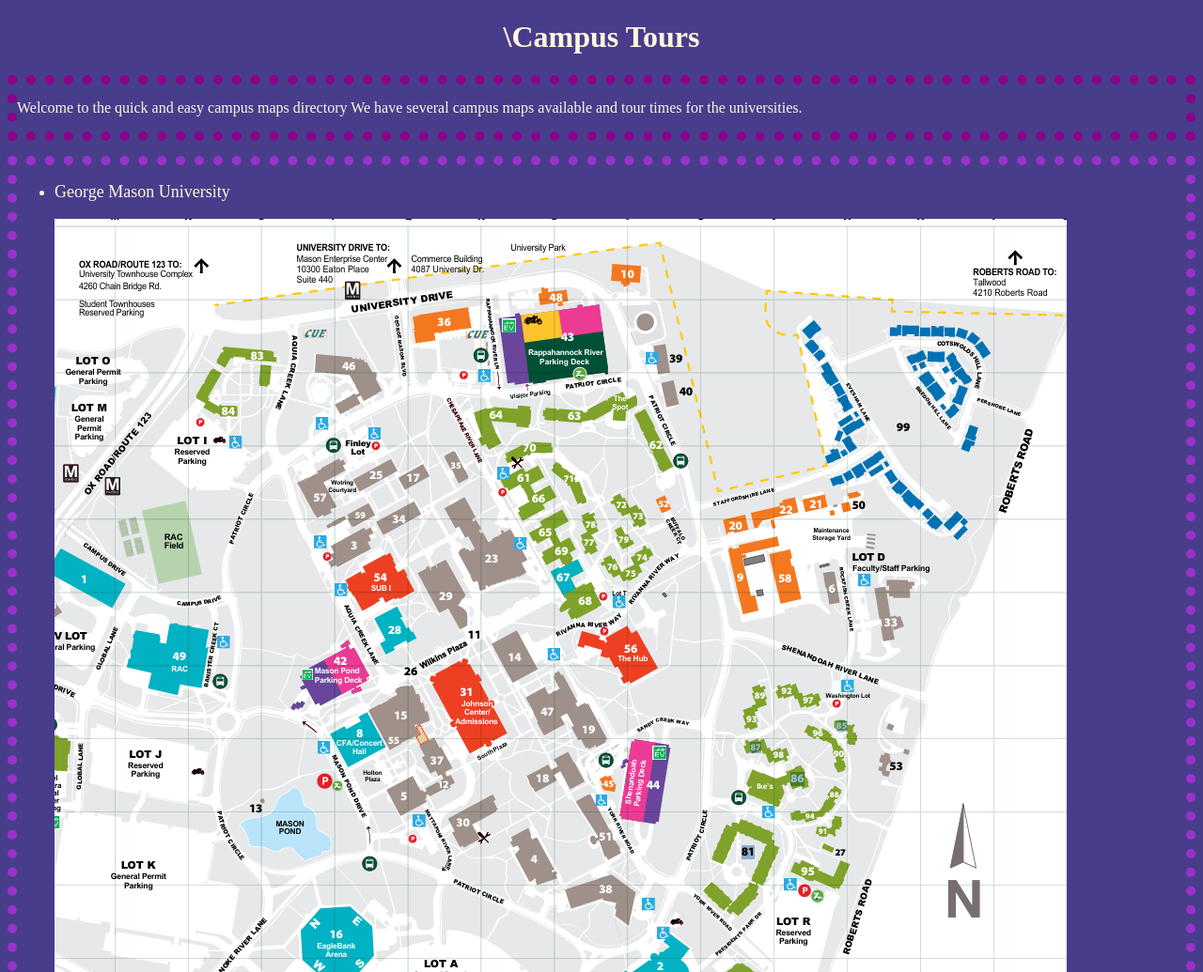
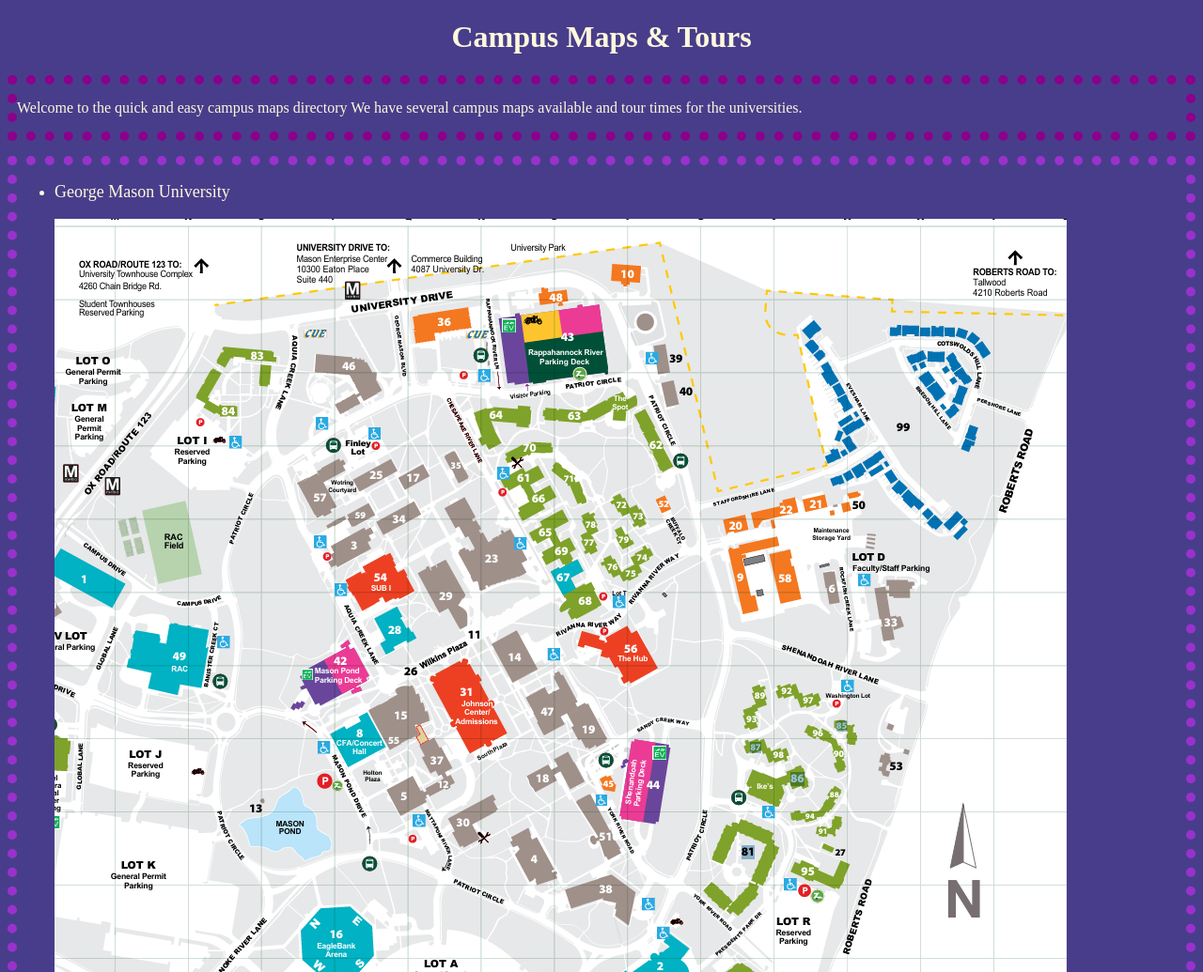
Before and after one commit to ualmonte/campus-maps, a plain HTML site: page index.html in a window 1280 px wide. Shown: the top 1035 px of the page at 94% size. Drawn offline with Linux system fonts and the light colour scheme.

Commit message:
made a small change

```diff
--- a/index.html
+++ b/index.html
@@ -29,7 +29,7 @@
     <title>Campus Tours Directory</title>
   </head>
   <body>
-    <h1>\Campus Tours</h1>
+    <h1>Campus Maps & Tours</h1>
     <div id="introduction">
       <p>
         Welcome to the quick and easy campus maps directory We have several
```
